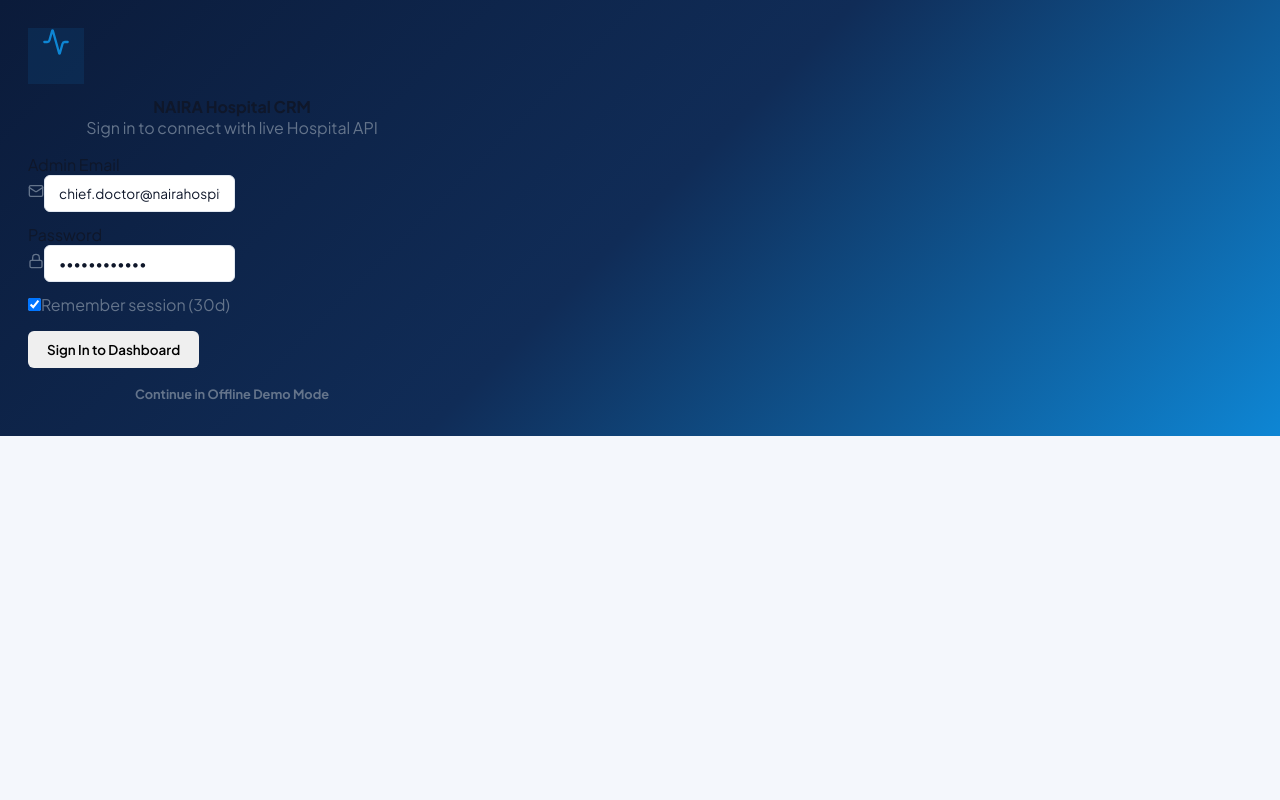
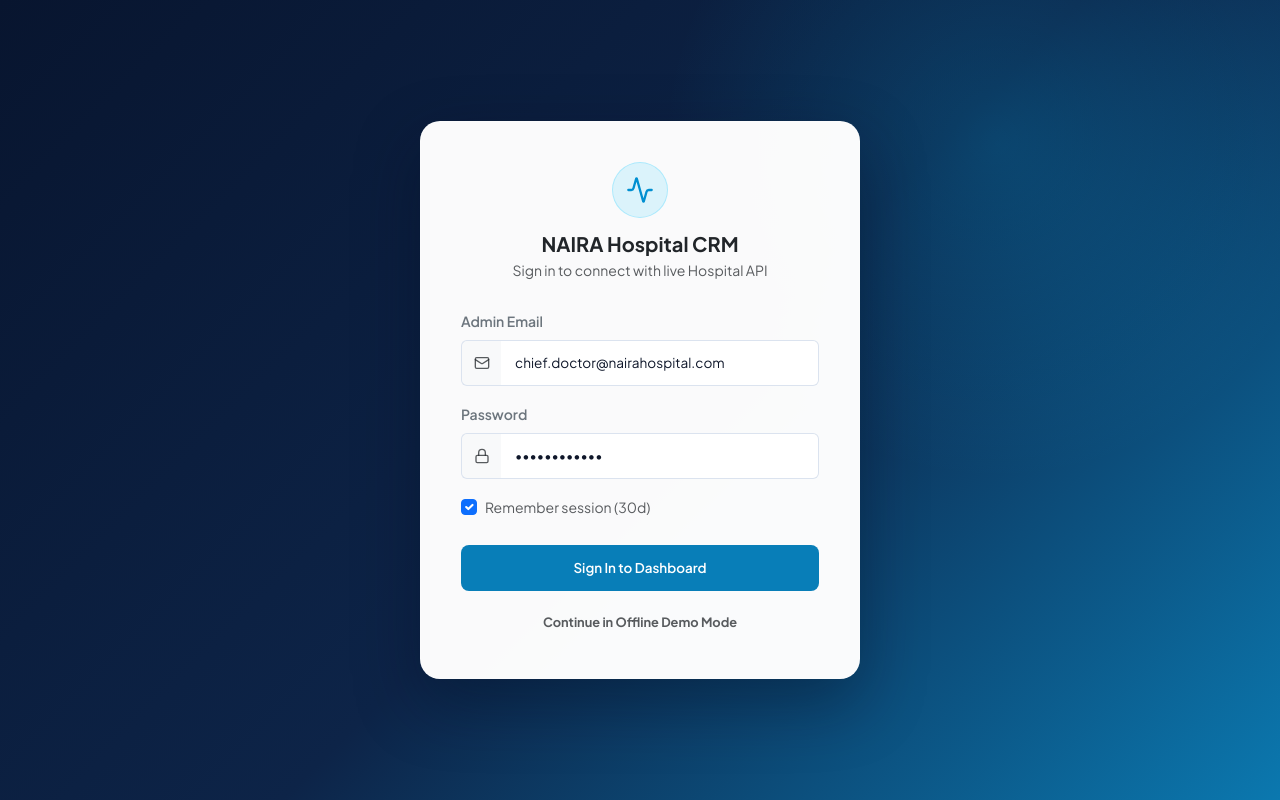
Before and after one commit to Kalaiselvi-hub/React-Project, a React (Vite) app in the folder frontend/: page / in a window 1280 px wide. Built offline with nearby package versions, Linux system fonts and the light colour scheme.

Commit message:
final frontend

```diff
--- a/frontend/src/Components/LoginScreen.jsx
+++ b/frontend/src/Components/LoginScreen.jsx
@@ -30,18 +30,12 @@ export const LoginScreen = () => {
   };
 
   return (
-    <div
-      className="min-vh-100 d-flex align-items-center justify-content-center p-3"
-      style={{
-        background: 'linear-gradient(135deg, #0b1b3a 0%, #102c57 50%, #0e86d4 100%)',
-      }}
-    >
-      <div className="card border-0 shadow-lg rounded-4 overflow-hidden" style={{ maxWidth: 440, width: '100%' }}>
-        <div className="card-body p-4 p-md-5">
-          <div className="text-center mb-4">
+    <div className="login-screen">
+      <div className="login-card">
+        <div className="login-card-body">
+          <div className="login-heading">
             <div
-              className="d-inline-flex align-items-center justify-content-center rounded-circle mb-3"
-              style={{ width: 56, height: 56, background: 'rgba(14, 134, 212, 0.12)', color: '#0e86d4' }}
+              className="login-logo"
             >
               <Activity size={28} />
             </div>
--- a/frontend/src/index.css
+++ b/frontend/src/index.css
@@ -47,6 +47,92 @@
   box-sizing: border-box;
   margin: 0;
   padding: 0;
+}
+
+/* Login screen */
+.login-screen {
+  min-height: 100vh;
+  display: flex;
+  align-items: center;
+  justify-content: center;
+  padding: 24px;
+  background:
+    radial-gradient(circle at 78% 18%, rgba(0, 194, 255, 0.18), transparent 28%),
+    linear-gradient(135deg, #08152f 0%, #0d2448 52%, #0b78af 100%);
+}
+
+.login-card {
+  width: 100%;
+  max-width: 440px;
+  border: 1px solid rgba(255, 255, 255, 0.12);
+  border-radius: 20px;
+  background: rgba(255, 255, 255, 0.98);
+  box-shadow: 0 24px 64px rgba(3, 12, 35, 0.38);
+  overflow: hidden;
+}
+
+.login-card-body {
+  padding: 40px;
+}
+
+.login-heading {
+  text-align: center;
+  margin-bottom: 28px;
+}
+
+.login-logo {
+  width: 56px;
+  height: 56px;
+  margin: 0 auto 14px;
+  display: flex;
+  align-items: center;
+  justify-content: center;
+  border-radius: 50%;
+  color: #008fd1;
+  background: rgba(0, 194, 255, 0.12);
+  border: 1px solid rgba(0, 194, 255, 0.22);
+}
+
+.login-heading h4 {
+  color: #111827;
+  margin-bottom: 6px;
+  font-size: 1.25rem;
+}
+
+.login-heading p {
+  color: #64748b;
+  line-height: 1.5;
+}
+
+.login-card .input-group-text,
+.login-card .form-control {
+  min-height: 46px;
+}
+
+.login-card .input-group-text {
+  background: #f8fafc;
+  border-color: #dbe3ef;
+  color: #94a3b8;
+}
+
+.login-card .form-control {
+  border-color: #dbe3ef;
+  box-shadow: none;
+}
+
+.login-card .form-control:focus {
+  border-color: #00a8e8;
+  box-shadow: 0 0 0 3px rgba(0, 168, 232, 0.12);
+}
+
+.login-card .btn-primary {
+  min-height: 46px;
+  border: 0;
+  background: #087eb8;
+}
+
+.login-card .btn-primary:hover {
+  background: #066b9d;
 }
 
 html, body {
--- a/frontend/src/main.jsx
+++ b/frontend/src/main.jsx
@@ -1,5 +1,6 @@
 import { StrictMode } from 'react';
 import { createRoot } from 'react-dom/client';
+import 'bootstrap/dist/css/bootstrap.min.css';
 import './index.css';
 import App from './App.jsx';
 
```
